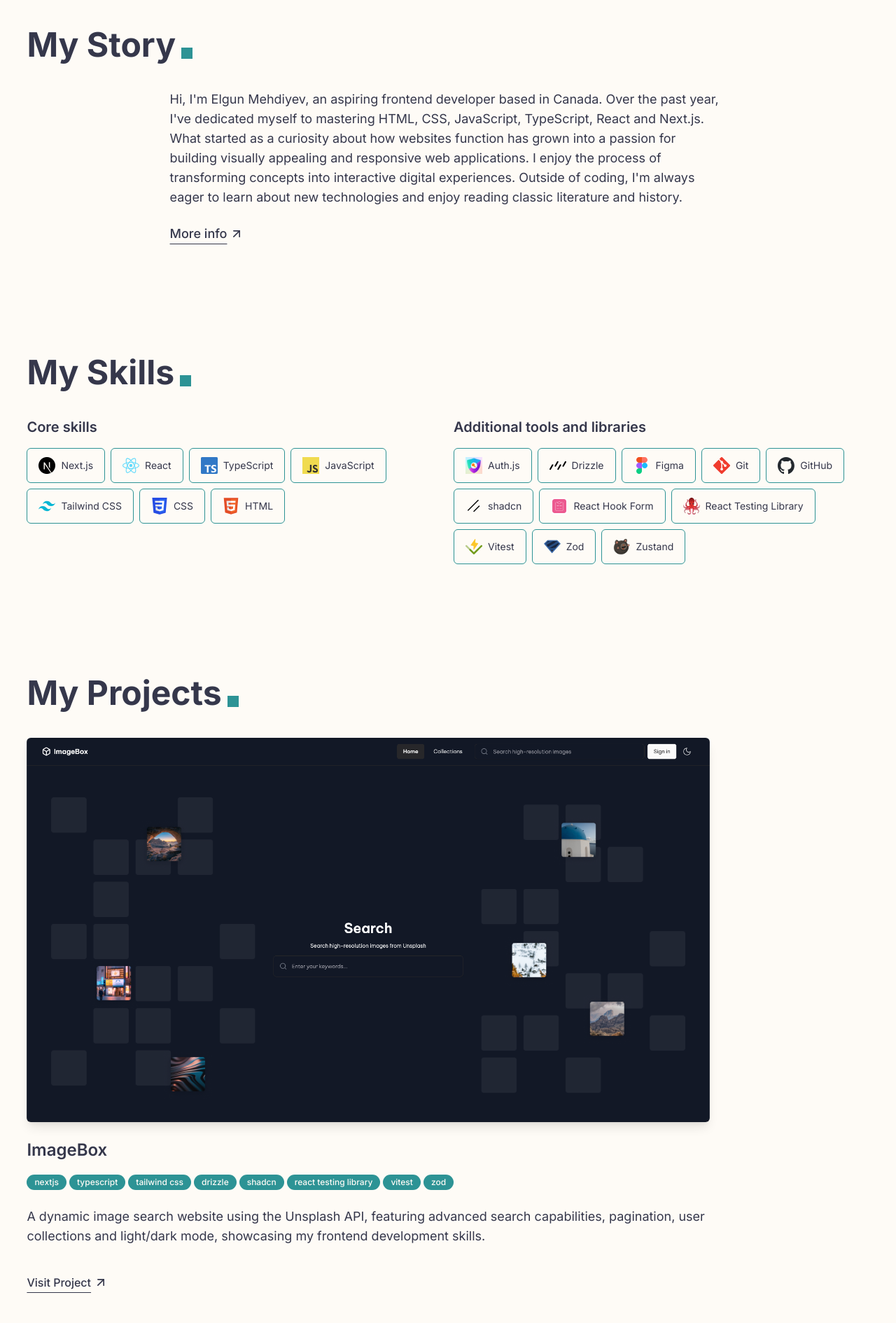
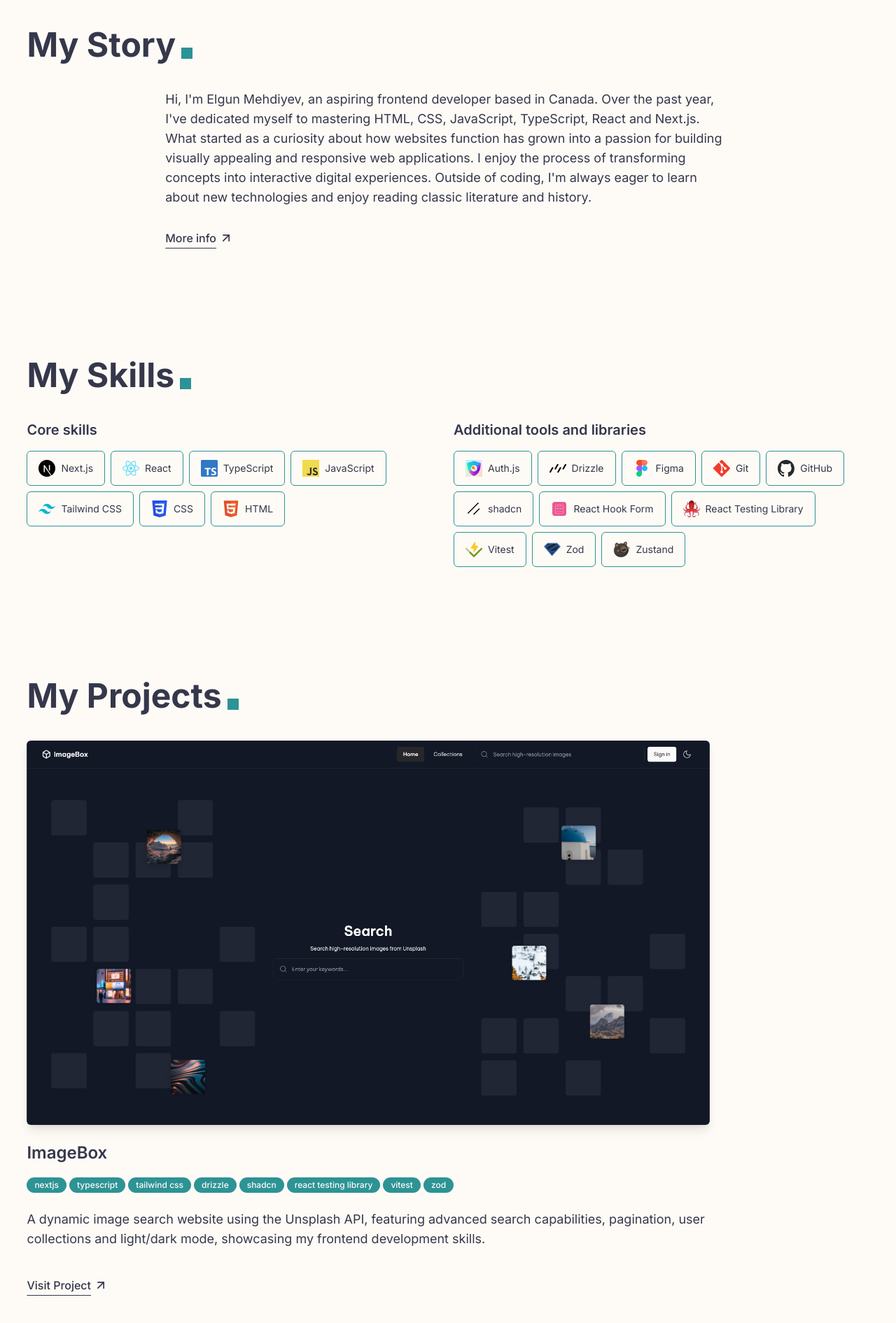
Before and after one commit to Poli2714/em-portfolio, a Next.js app: page / in a window 1280 px wide. Shown: the part 760-2650 px from the top of the page at 70% size. Built offline with nearby package versions, Linux system fonts and the light colour scheme.

Commit message:
feat: add links to some card images
Users will be able to navigate to project slug
pages and blogpost pages by clicking on their
images

```diff
--- a/src/app/(routes)/blog/components/LatestBlogPost/LatestBlogPost.tsx
+++ b/src/app/(routes)/blog/components/LatestBlogPost/LatestBlogPost.tsx
@@ -11,11 +11,16 @@
 function LatestBlogPost({ blogPost }: LatestBlogPostProps) {
   return (
     <div className='grid gap-12 lg:grid-cols-2' data-testid='latest-blog-post'>
-      <PhotoCard image={blogPost.images[0]} ratio={5 / 4} shade={false} />
+      <Link
+        className='transition-opacity hover:opacity-95 dark:hover:opacity-90'
+        href={`/blog/${blogPost.slug}`}
+      >
+        <PhotoCard image={blogPost.images[0]} ratio={5 / 4} shade={false} />
+      </Link>
       <div className='flex flex-col gap-y-8 lg:justify-center'>
         <div className='space-y-4'>
           <p className='text-sm font-semibold'>{blogPost.category}</p>
-          <h3 className='text-[clamp(1.5rem,4.2dvw,2rem)] font-bold leading-[clamp(2rem,5.25dvw,2.5rem)] dark:text-highlight'>
+          <h3 className='text-[clamp(1.5rem,4.2dvw,2rem)] font-bold leading-[clamp(2rem,5.25dvw,2.5rem)] decoration-from-font transition-all hover:underline hover:underline-offset-4 dark:text-highlight'>
             <Link href={`/blog/${blogPost.slug}`}>{blogPost.title}</Link>
           </h3>
           <p className='text-base md:text-lg'>{blogPost.description}</p>
--- a/src/app/components/MyStoryShort/MyStoryShort.tsx
+++ b/src/app/components/MyStoryShort/MyStoryShort.tsx
@@ -13,8 +13,8 @@
       data-testid='story-section'
     >
       <SectionTitle title='My Story' />
-      <div className='mx-auto flex max-w-[70ch] flex-col gap-y-6 text-lg'>
-        <p>{story}</p>
+      <div className='mx-auto flex max-w-[80ch] flex-col gap-y-8'>
+        <p className='text-lg'>{story}</p>
         <VisitLink className='self-start' label='More info' route='/my-story' />
       </div>
     </section>
--- a/src/components/ui/PhotoCard/PhotoCard.tsx
+++ b/src/components/ui/PhotoCard/PhotoCard.tsx
@@ -1,19 +1,28 @@
 import { AspectRatio } from '@/components/shadcn';
 import { Photo, Shade } from './components';
 
+import { cn } from '@/lib/utils';
 import { TPhoto } from '@/types/project';
+import Link from 'next/link';
 
 type PhotoCardProps = {
+  className?: string;
   image: TPhoto;
   ratio?: number;
   shade?: boolean;
   shadeColor?: string;
 };
 
-function PhotoCard({ image, ratio, shade = true, shadeColor }: PhotoCardProps) {
+function PhotoCard({
+  className,
+  image,
+  ratio,
+  shade = true,
+  shadeColor,
+}: PhotoCardProps) {
   return (
     <AspectRatio
-      className='relative rounded-md shadow-lg'
+      className={cn('group relative rounded-md shadow-lg', className)}
       ratio={ratio ?? 16 / 9}
     >
       {shade ? <Shade shadeColor={shadeColor} /> : null}
--- a/src/components/ui/ProjectCard/ProjectCard.tsx
+++ b/src/components/ui/ProjectCard/ProjectCard.tsx
@@ -1,3 +1,5 @@
+import Link from 'next/link';
+
 import { PhotoCard } from '..';
 import { ProjectCardContent } from './components';
 
@@ -11,7 +13,12 @@
 function ProjectCard({ className, project }: ProjectCardProps) {
   return (
     <div className='flex w-full flex-col gap-y-6' data-testid='project-card'>
-      <PhotoCard image={project.images[0]} />
+      <Link
+        className='transition-opacity hover:opacity-95 dark:hover:opacity-90'
+        href={project.route}
+      >
+        <PhotoCard image={project.images[0]} />
+      </Link>
       <ProjectCardContent
         className={className}
         projectTitle={project.name}
```
Also changed, not shown: 2 other files (tests, documents, lock files or other folders).
